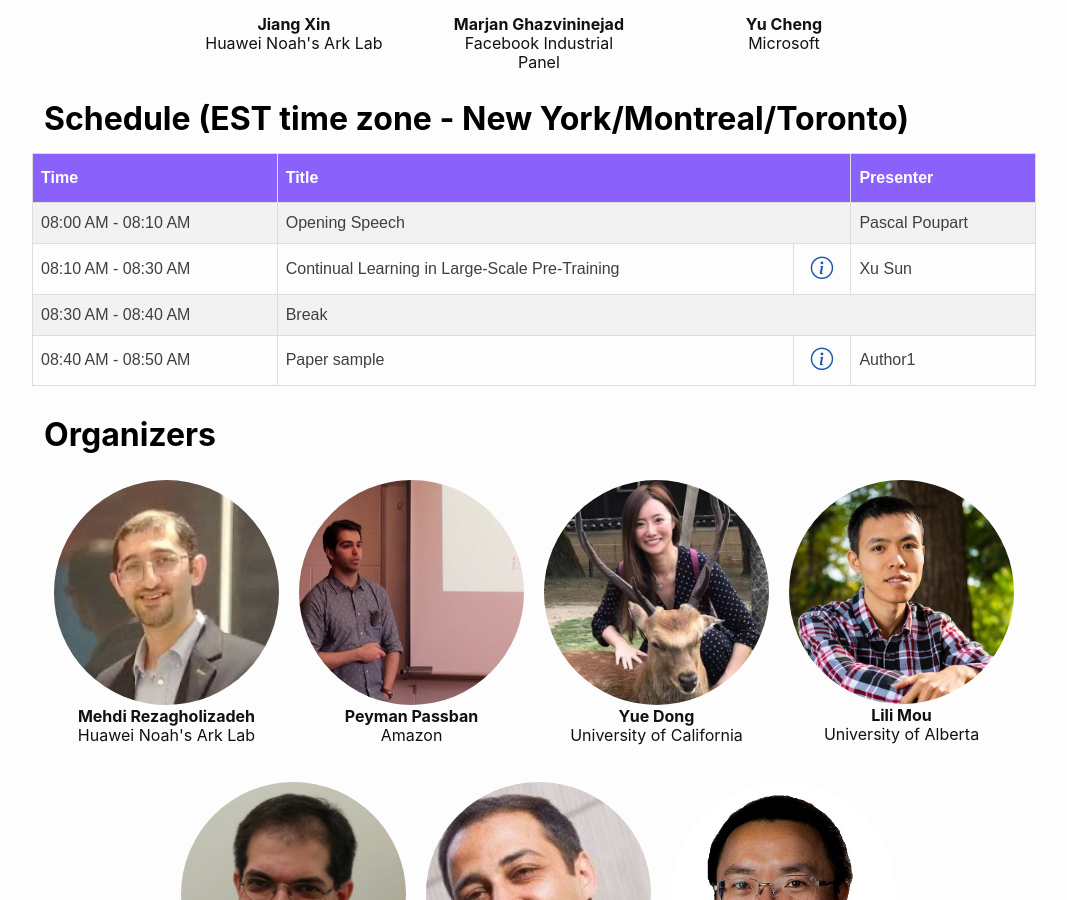
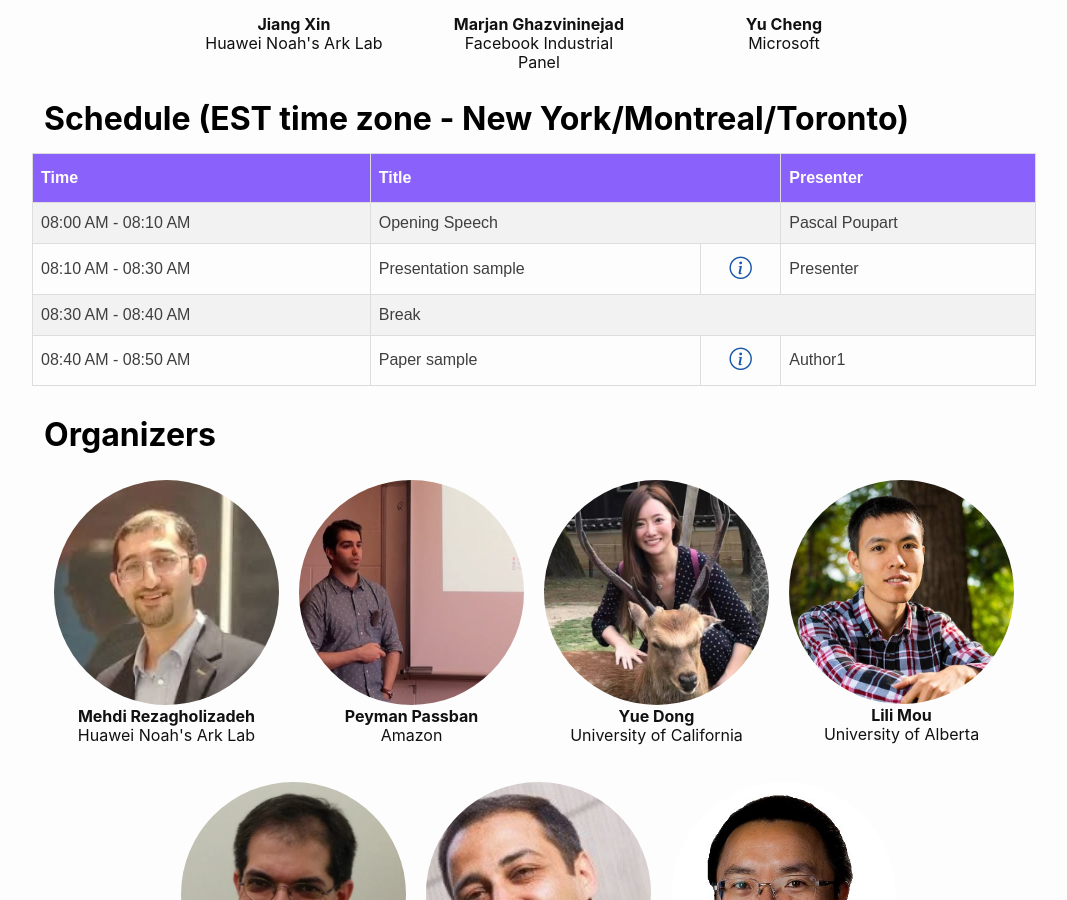
Before and after one commit to neurips2022-enlsp/neurips2022-enlsp.github.io, a Jekyll site: the page built from index.md, in a window 1280 px wide and 900 px high, scrolled down 2477 px. Shown: the whole window, without its empty margins (106-1173 px from the left). Built offline with Jekyll 4.4.1, drawn with Linux system fonts in a browser that asks for light colours; nearby versions of some CDN libraries; part of the change alters nothing that is shown.

Commit message:
Update schedule.yml

```diff
--- a/_data/schedule.yml
+++ b/_data/schedule.yml
@@ -1,12 +1,12 @@
 - Title: Opening Speech
   Time: 08:00 AM - 08:10 AM
   Presenter: Pascal Poupart
-- Title: Continual Learning in Large-Scale Pre-Training
+- Title: Presentation sample
   Time: 08:10 AM - 08:30 AM
-  Presenter: Xu Sun
+  Presenter: Presenter
   Is_paper: false
-  Bio: Xu Sun is an Associate Professor in the Department of Computer Science, Peking University. He got Ph.D from The University of Tokyo (2010), advised by Prof. Jun'ichi Tsujii. From 2010 to 2012, he worked at The University of Tokyo, Cornell University, and The Hong Kong Polytechnic University as research fellows. He was a research intern at MSR-Redmond in 2009. His research focuses on natural language processing and machine learning, especially on natural language generation and deep learning for language. He received COLING Best Paper Award 2018.
-  Abstract: Large-scale pre-training has enabled break-throughs in natural language processing. However, the underlying large-scale models and data make the studies in the field hard to sustain. In this talk, I will introduce our recent work focusing on continual learning in large-scale pre-training to improve the efficiency of pre-trained language models (from ICML 2021, AAAI 2021, etc.). For data-efficient continual learning for PLMs, this talk includes our work on addressing long-tailed data distribution with definitional data and accurate behavioral modifications with low instance-wise side effects by limiting the changed parameters. For cost-effective searching of PLM architecture, I will introduce our training-free neural architecture search method based on the gram matrix of instance gradients that can find better fine-tuning architecture of PLMs. Continual Learning has vast opportunities in efficient PLMs learning and applications and new challenges are there to be resolved.
+  Bio: this is a bio
+  Abstract: this is an abstract
 - Title: break
   Time: 08:30 AM - 08:40 AM
 - Title: Paper sample
```
